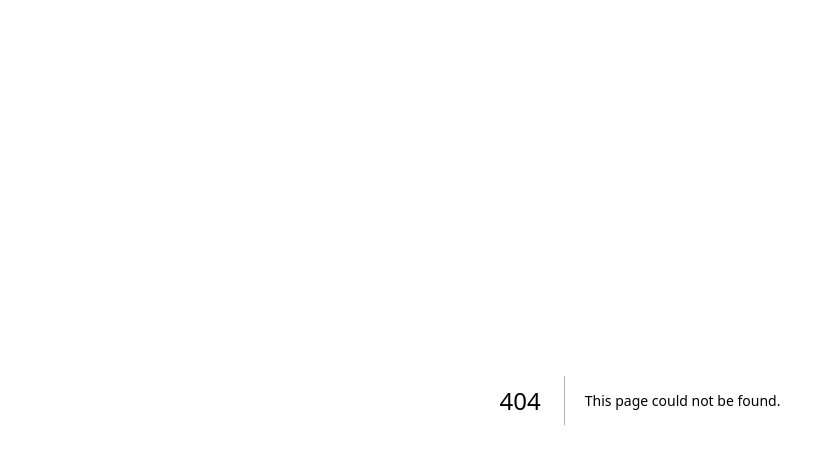
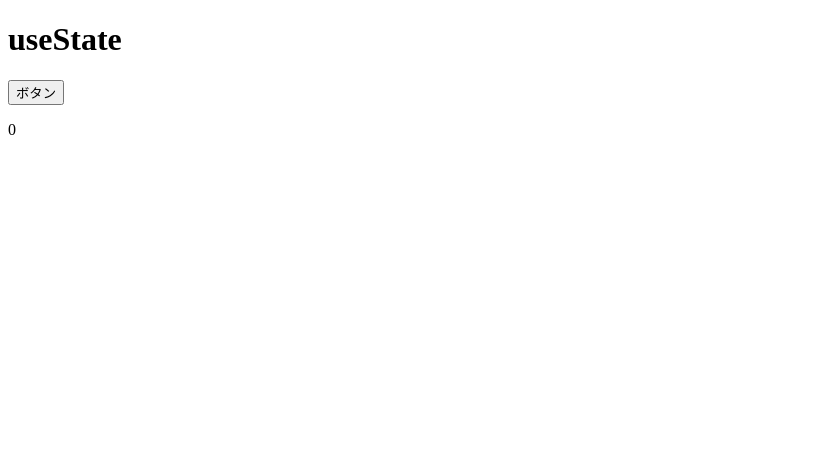
Before and after one commit to makiharu/nextjs-blog, a Next.js app: page /play in a window 1280 px wide. Before the commit this address had no page. Shown: the top 464 px of the page, without its empty margins (0-835 px from the left). Built offline with nearby package versions, Linux system fonts and the light colour scheme.

Commit message:
⚗️ カウントが3の倍数になった時にアホになるプログラム

```diff
--- /dev/null
+++ b/pages/play.jsx
@@ -0,0 +1,31 @@
+import React, { useEffect, useState } from 'react';
+
+export default function palyEx() {
+    // let count = 0;
+    let [count, setCount] = useState(0);
+
+    const handleClick = () => {
+        console.log(count);
+        setCount(count+1);
+    }
+
+    // カウントが3の倍数になった時にアホになる
+    useEffect(() => {
+        if(count % 3 === 0 && count !== 0) {
+            alert(`${count}〜〜〜〜〜！！！！！`);
+            document.body.style.backgroundColor = 'lightgreen';
+        }
+
+        return(() => {
+            document.body.style.backgroundColor = '';
+        })
+    }, [count]);
+
+    return (
+        <div className="palyEx">
+            <h1>useState</h1>
+            <button onClick={handleClick}>ボタン</button>
+            <p>{ count }</p>
+        </div>
+    )
+}
```
